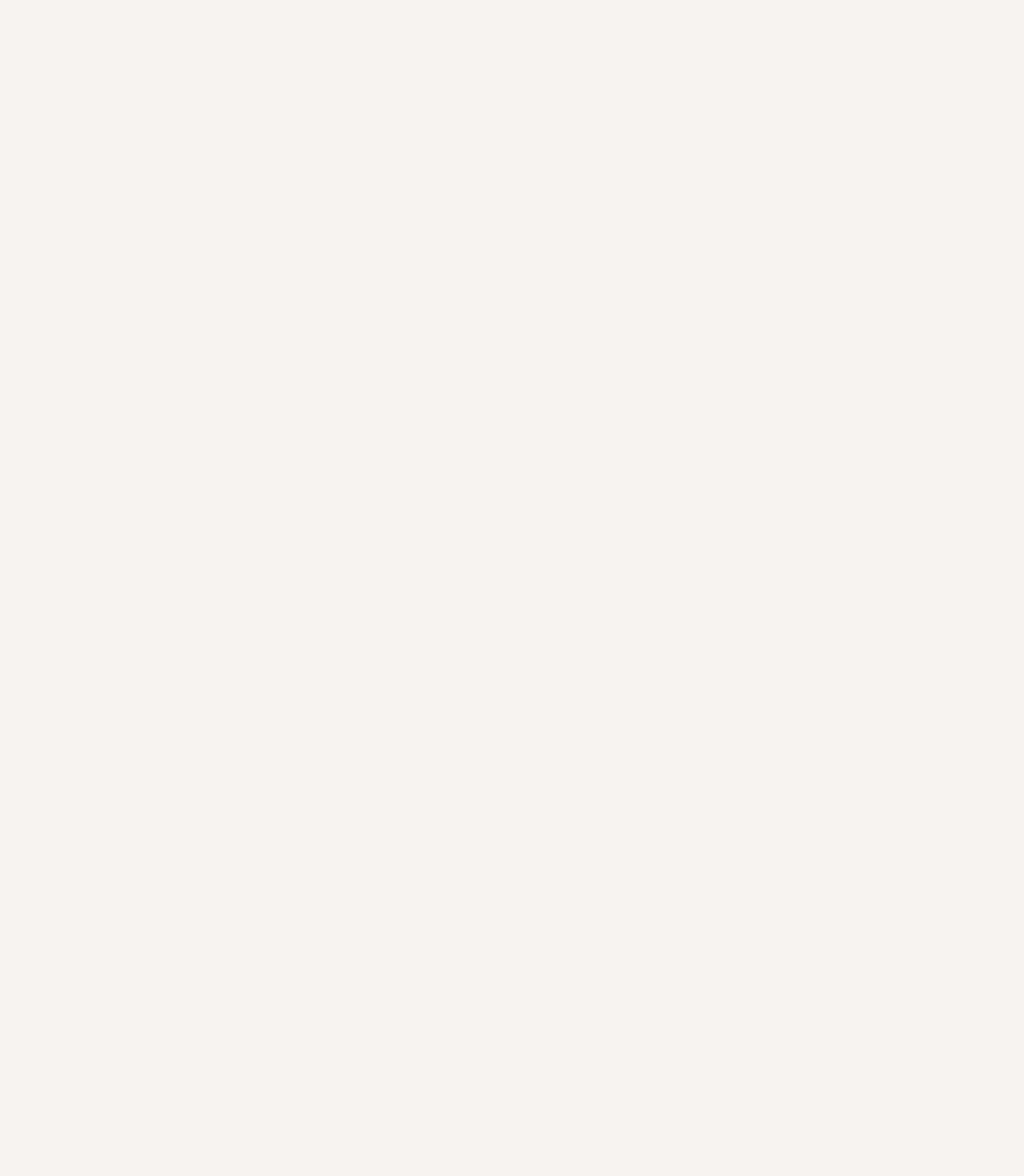
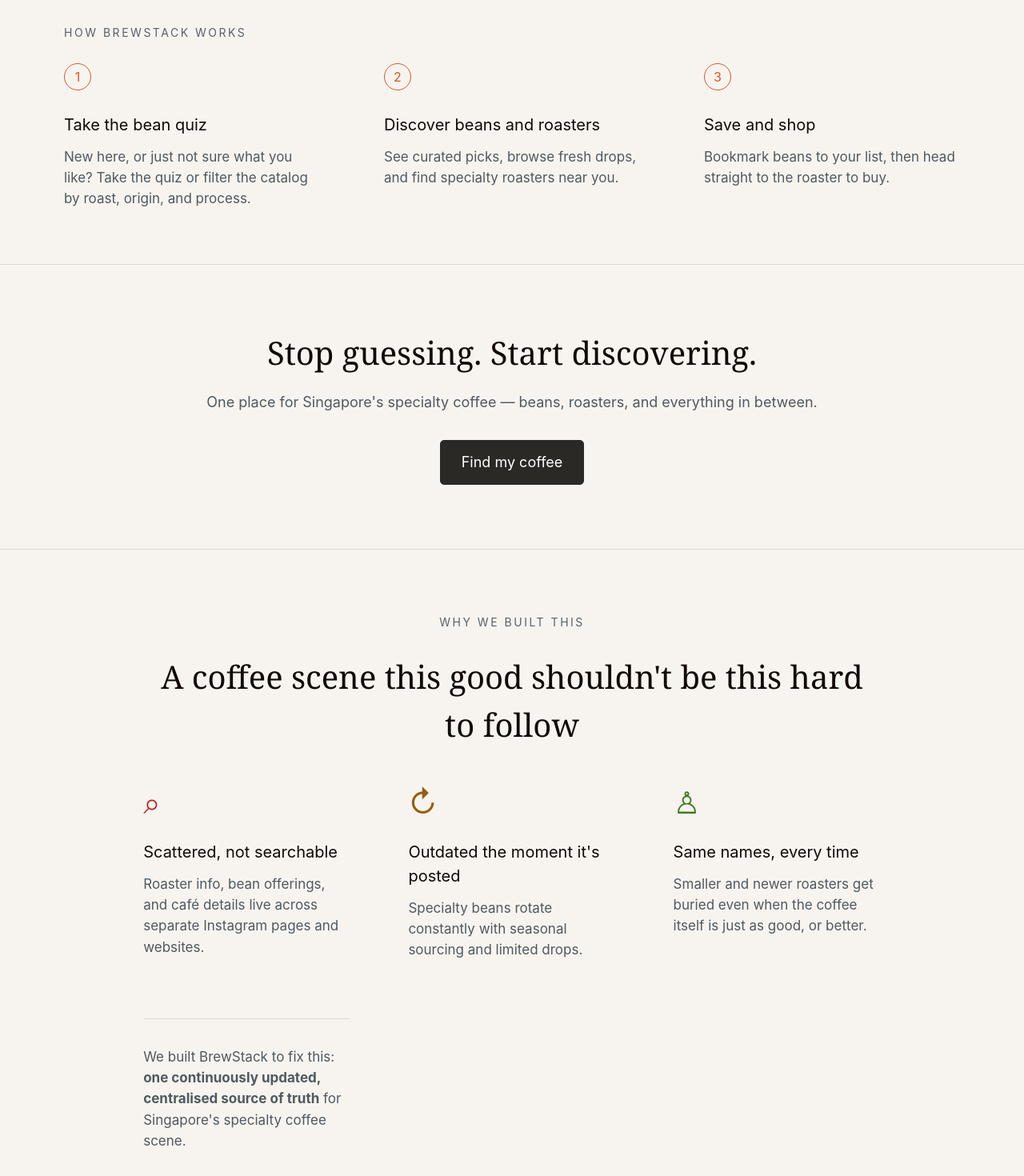
Before and after one commit to edwardheww/BrewStack, a React (Vite) app in the folder client/: page / in a window 1280 px wide. Shown: the part 1403-2873 px from the top of the page at 80% size. Before the commit the page ends 1365 px from the top, so only its background shows below. Built offline with nearby package versions, Linux system fonts and the light colour scheme; no server answers.

Commit message:
included more details for home page and back to home page button

```diff
--- a/client/src/index.css
+++ b/client/src/index.css
@@ -899,3 +899,144 @@ body {
   color: #4f5961;
   font-size: 16px;
 }
+
+.home-how {
+  padding: 68px 80px;
+  border-bottom: 1px solid #ded8cf;
+}
+
+.how-grid {
+  display: grid;
+  grid-template-columns: repeat(3, 1fr);
+  gap: 80px;
+}
+
+.how-grid span {
+  width: 34px;
+  height: 34px;
+  border: 1px solid #d8582a;
+  border-radius: 999px;
+  color: #d8582a;
+  display: inline-flex;
+  align-items: center;
+  justify-content: center;
+  margin-bottom: 28px;
+}
+
+.how-grid h2 {
+  margin: 0 0 12px;
+  font-size: 20px;
+  color: #120804;
+}
+
+.how-grid p {
+  margin: 0;
+  color: #4f5961;
+  font-size: 17px;
+  line-height: 1.55;
+}
+
+.home-cta {
+  text-align: center;
+  padding: 80px 24px;
+  border-bottom: 1px solid #ded8cf;
+}
+
+.home-cta h2 {
+  margin: 0;
+  font-family: Georgia, 'Times New Roman', serif;
+  font-size: 40px;
+  font-weight: 520;
+  color: #120804;
+}
+
+.home-cta p {
+  margin: 18px 0 34px;
+  color: #4f5961;
+  font-size: 18px;
+}
+
+.why-section {
+  padding: 80px 14vw 92px;
+  text-align: center;
+}
+
+.why-section h2 {
+  margin: 0;
+  font-family: Georgia, 'Times New Roman', serif;
+  font-size: 40px;
+  font-weight: 520;
+  color: #120804;
+}
+
+.why-grid {
+  display: grid;
+  grid-template-columns: repeat(3, 1fr);
+  gap: 72px;
+  margin-top: 48px;
+  text-align: left;
+}
+
+.why-icon {
+  font-size: 38px;
+  line-height: 1;
+  margin-bottom: 28px;
+}
+
+.why-grid h3 {
+  margin: 0 0 12px;
+  font-size: 20px;
+  color: #120804;
+}
+
+.why-grid p {
+  margin: 0;
+  color: #4f5961;
+  font-size: 17px;
+  line-height: 1.55;
+}
+
+.why-close {
+  border-top: 1px solid #ded8cf;
+  margin: 54px 0 0;
+  padding-top: 34px;
+  color: #4f5961;
+  font-size: 18px;
+  line-height: 1.65;
+}
+
+@media (max-width: 900px) {
+  .home-hero h1 {
+    font-size: 46px;
+  }
+
+  .home-stats,
+  .home-actions {
+    flex-direction: column;
+    gap: 18px;
+  }
+
+  .home-features,
+  .home-drop-grid,
+  .how-grid,
+  .why-grid {
+    grid-template-columns: 1fr;
+  }
+
+  .home-features article {
+    border-right: 0;
+    border-bottom: 1px solid #ded8cf;
+  }
+
+  .fresh-drops-section,
+  .home-how,
+  .why-section {
+    padding: 48px 24px;
+  }
+
+  .section-heading-row {
+    align-items: flex-start;
+    flex-direction: column;
+    gap: 16px;
+  }
+}
--- a/client/src/pages/Catalog.tsx
+++ b/client/src/pages/Catalog.tsx
@@ -16,7 +16,7 @@ function money(price?: number) {
 function NavBar() {
     return (
         <header className="site-nav">
-            <div className="brand">BrewStack</div>
+            <Link className="brand home-brand" to="/">BrewStack</Link>
             <nav>
                 <Link to="/catalog">Catalog</Link>
                 <a>Roasters</a>
--- a/client/src/pages/FindMyCoffee.tsx
+++ b/client/src/pages/FindMyCoffee.tsx
@@ -44,7 +44,7 @@ const questions: Question[] = [ // questions for the quiz to figure out what kin
 function NavBar() { // nav buttons on the top of pages to navigate between pages
     return (
         <header className="site-nav">
-            <div className="brand">BrewStack</div>
+            <Link className="brand home-brand" to="/">BrewStack</Link>
             <nav>
                 <Link to="/catalog">Catalog</Link>
                 <a>Roasters</a>
--- a/client/src/pages/Home.tsx
+++ b/client/src/pages/Home.tsx
@@ -107,6 +107,68 @@ export default function Home() {
                         ))}
                     </div>
                 </section>
+
+
+                <section className="home-how">
+                    <p className="home-eyebrow">How BrewStack Works</p>
+
+                    <div className="how-grid">
+                        <article>
+                            <span>1</span>
+                            <h2>Take the bean quiz</h2>
+                            <p>New here, or just not sure what you like? Take the quiz or filter the catalog by roast, origin, and process.</p>
+                        </article>
+
+                        <article>
+                            <span>2</span>
+                            <h2>Discover beans and roasters</h2>
+                            <p>See curated picks, browse fresh drops, and find specialty roasters near you.</p>
+                        </article>
+
+                        <article>
+                            <span>3</span>
+                            <h2>Save and shop</h2>
+                            <p>Bookmark beans to your list, then head straight to the roaster to buy.</p>
+                        </article>
+                    </div>
+                </section>
+
+
+                <section className="home-cta">
+                    <h2>Stop guessing. Start discovering.</h2>
+                     <p>One place for Singapore's specialty coffee — beans, roasters, and everything in between.</p>
+                     <Link className="home-primary" to="/find-my-coffee">Find my coffee</Link>
+                </section>
+
+
+                <section className="why-section">
+                    <p className="home-eyebrow">Why We Built This</p>
+                    <h2>A coffee scene this good shouldn't be this hard to follow</h2>
+
+                    <div className="why-grid">
+                        <article>
+                            <div className="why-icon red">⌕</div>
+                            <h3>Scattered, not searchable</h3>
+                            <p>Roaster info, bean offerings, and café details live across separate Instagram pages and websites.</p>
+                        </article>
+
+                        <article>
+                            <div className="why-icon brown">↻</div>
+                            <h3>Outdated the moment it's posted</h3>
+                            <p>Specialty beans rotate constantly with seasonal sourcing and limited drops.</p>
+                        </article>
+
+                        <article>
+                            <div className="why-icon green">♙</div>
+                             <h3>Same names, every time</h3>
+                             <p>Smaller and newer roasters get buried even when the coffee itself is just as good, or better.</p>
+                        </article>
+
+                        <p className="why-close">
+                            We built BrewStack to fix this: <strong>one continuously updated, centralised source of truth</strong> for Singapore's specialty coffee scene.
+                        </p>
+                    </div>
+                </section>
             </main>
         </div>
 
```
